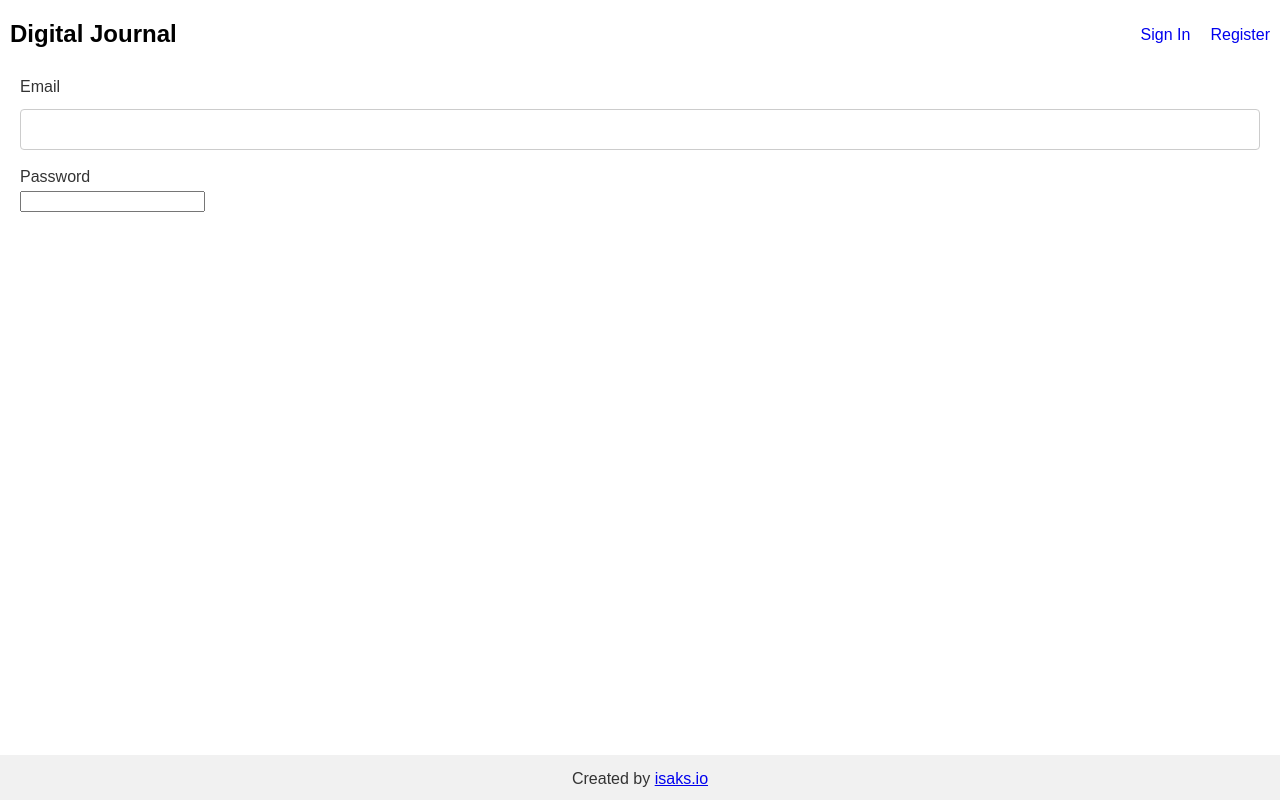
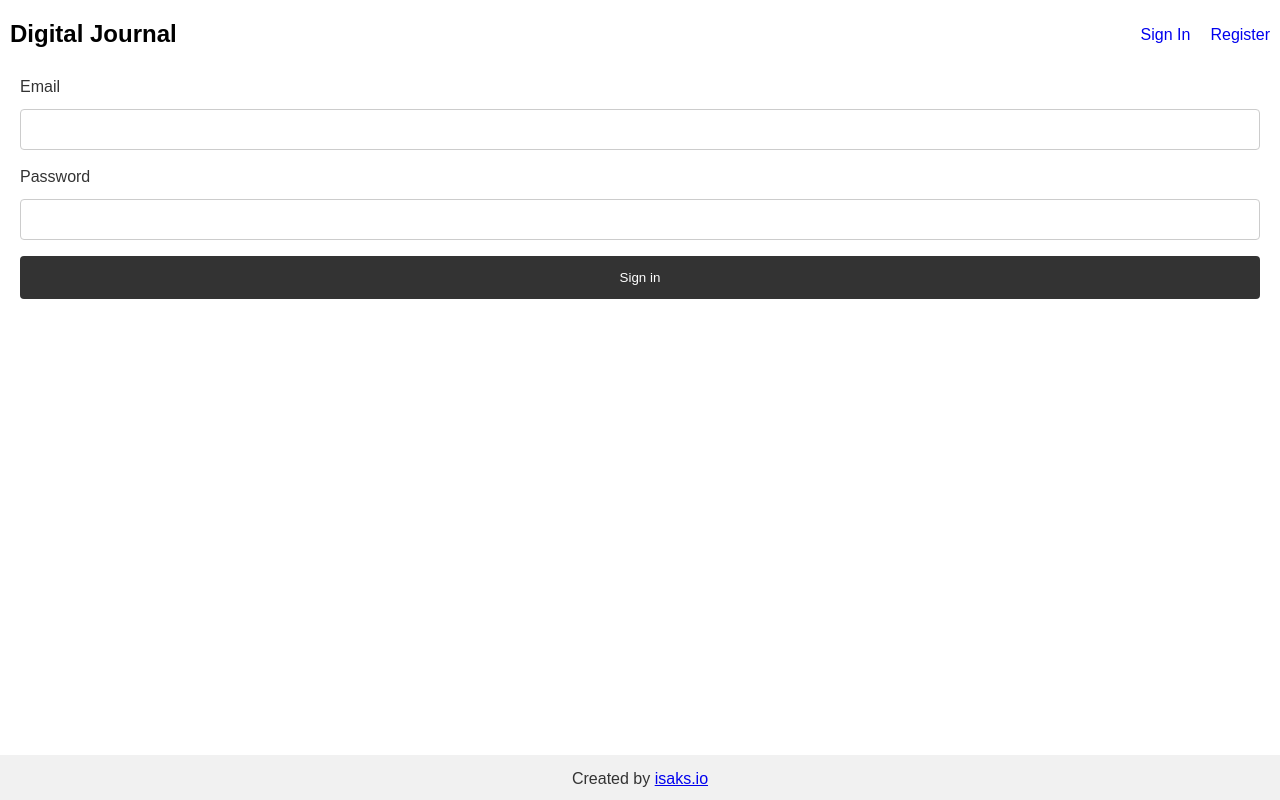
Before and after one commit to isaksolheim/journal-app, a React (Create React App) app in the folder client/: page /login in a window 1280 px wide. Built offline with nearby package versions, Linux system fonts and the light colour scheme.

Commit message:
Add state change on login

```diff
--- a/client/package.json
+++ b/client/package.json
@@ -4,6 +4,7 @@
   "private": true,
   "dependencies": {
     "axios": "^0.19.0",
+    "jwt-decode": "^2.2.0",
     "react": "^16.9.0",
     "react-dom": "^16.9.0",
     "react-router-dom": "^5.0.1",
--- a/client/src/App.js
+++ b/client/src/App.js
@@ -8,7 +8,25 @@ import Footer from './components/Footer';
 import Login from './components/Login';
 import Register from './components/Register';
 
-function App() {
+class App extends React.Component {
+  constructor(props) {
+    super(props);
+
+    this.state = {
+      loggedIn: false,
+      name: null,
+    };
+  }
+
+  loginHandler = (name) => {
+    this.setState({
+      loggedIn: true,
+      name
+    }, function() {
+      console.log(this.state)
+    });
+  }
+  render() {
     return (
       <div className="App">
         <Router>
@@ -19,12 +37,17 @@ function App() {
               <Notes />
             </div>
           )} />
-        <Route exact path="/login" component={Login} />
+          <Route exact path="/login" render={(props) => (
+            <Login {...props}
+              loginHandler={this.loginHandler}
+            />
+          )} />
           <Route exact path="/register" component={Register} />
           <Footer />
         </Router>
       </div>
     );
   }
+}
 
 export default App;
--- a/client/src/components/Login.js
+++ b/client/src/components/Login.js
@@ -1,14 +1,63 @@
 import React from 'react';
+import axios from 'axios';
+import setAuthToken from './setAuthToken';
+import jwt_decode from 'jwt-decode';
 
-function Login() {
-  return(
-    <form>
-      <label>Email</label>
-      <input type="text" />
-      <label>Password</label>
-      <input type="password" />
-    </form>
-  );
+
+class Login extends React.Component {
+  constructor(props) {
+    super(props);
+
+    this.state = {
+      email: '',
+      password: '',
+      error: null,
+    };
+  }
+
+  inputHandler = (e) => {
+    this.setState({ [e.target.id]: e.target.value });
+  }
+
+  submitHandler = (e) => {
+    e.preventDefault();
+
+    const userData = {
+      email: this.state.email,
+      password: this.state.password
+    };
+
+    axios.post('http://localhost:5000/api/users/login', userData)
+      .then(res => {
+        // set token to localstorage
+        const { token } = res.data;
+        localStorage.setItem('jwtToken', token);
+        // Set token to Auth header
+        setAuthToken(token);
+        // Decode token to get user data
+        const decoded = jwt_decode(token);
+        // Set current user
+        //console.log(decoded);
+        this.props.loginHandler(decoded.name)
+      })
+      .catch(err =>
+        this.setState({
+          error: err.response.data
+        })
+      );
+  };
+
+  render() {
+    return(
+      <form onSubmit={this.submitHandler}>
+        <label>Email</label>
+        <input id="email" type="text" onChange={this.inputHandler} />
+        <label>Password</label>
+        <input id="password" type="password" onChange={this.inputHandler} />
+        <button type="submit">Sign in</button>
+      </form>
+    );
+  }
 }
 
 export default Login;
--- /dev/null
+++ b/client/src/components/setAuthToken.js
@@ -0,0 +1,11 @@
+import axios from "axios";
+
+const setAuthToken = token => {
+  if (token) {
+    // Apply authorization token to every request if logged in
+    axios.defaults.headers.common["Authorization"] = token;
+  } else {
+    // Delete auth header
+    delete axios.defaults.headers.common["Authorization"];
+  }
+};export default setAuthToken;
--- /dev/null
+++ b/client/src/components/types.js
@@ -0,0 +1,3 @@
+export const GET_ERRORS = "GET_ERRORS";
+export const USER_LOADING = "USER_LOADING";
+export const SET_CURRENT_USER = "SET_CURRENT_USER";
--- a/client/src/styles/_noteform.scss
+++ b/client/src/styles/_noteform.scss
@@ -9,6 +9,16 @@ form {
   }
 
   input[type=text] {
+    width: 100%;
+    padding: 12px 20px;
+    margin: 8px 0;
+    display: inline-block;
+    border: 1px solid #ccc;
+    border-radius: 4px;
+    box-sizing: border-box;
+  }
+
+  input[type=password] {
     width: 100%;
     padding: 12px 20px;
     margin: 8px 0;
```
Also changed, not shown: 1 other file (tests, documents, lock files or other folders). Lines whose indentation alone changed are shown as unchanged.
